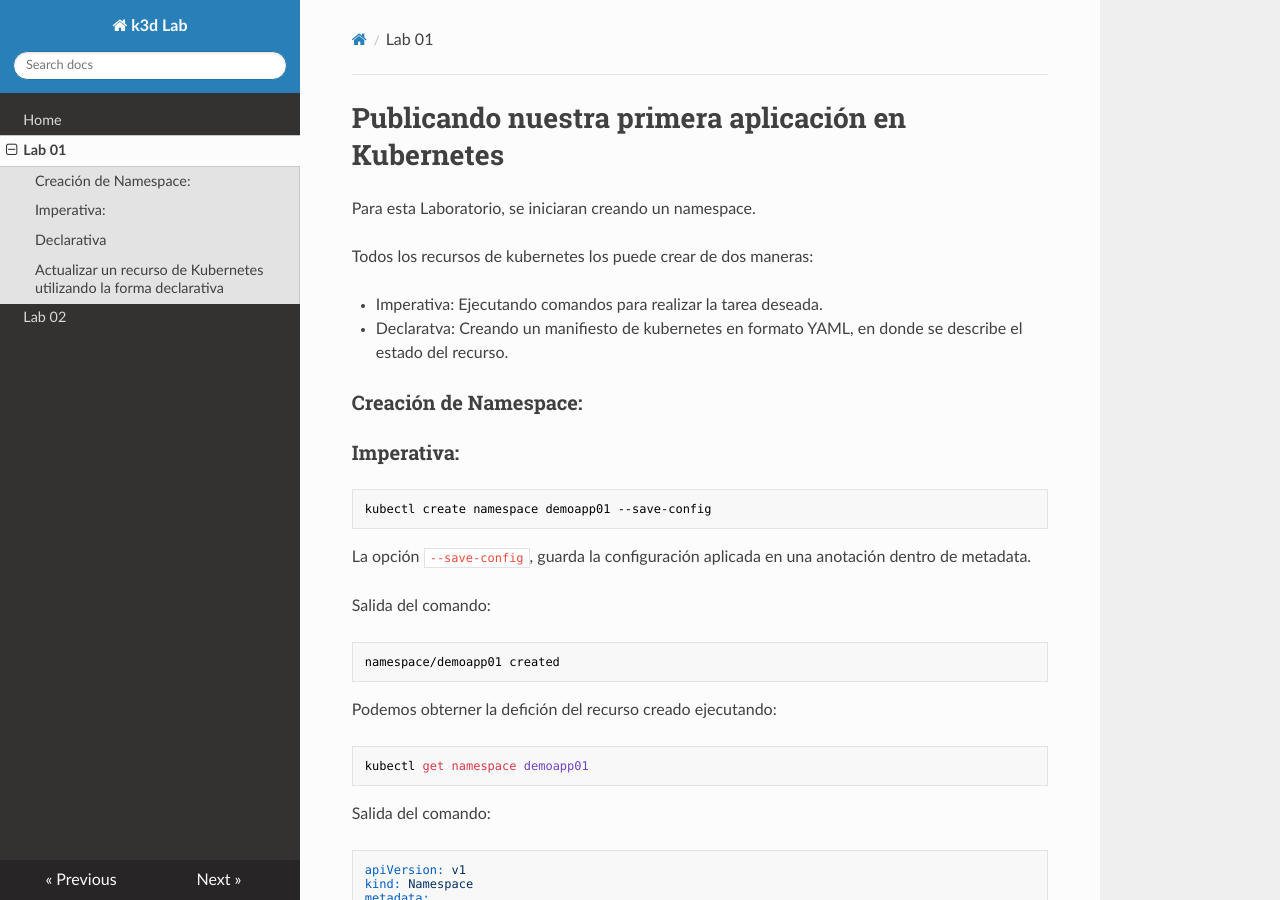
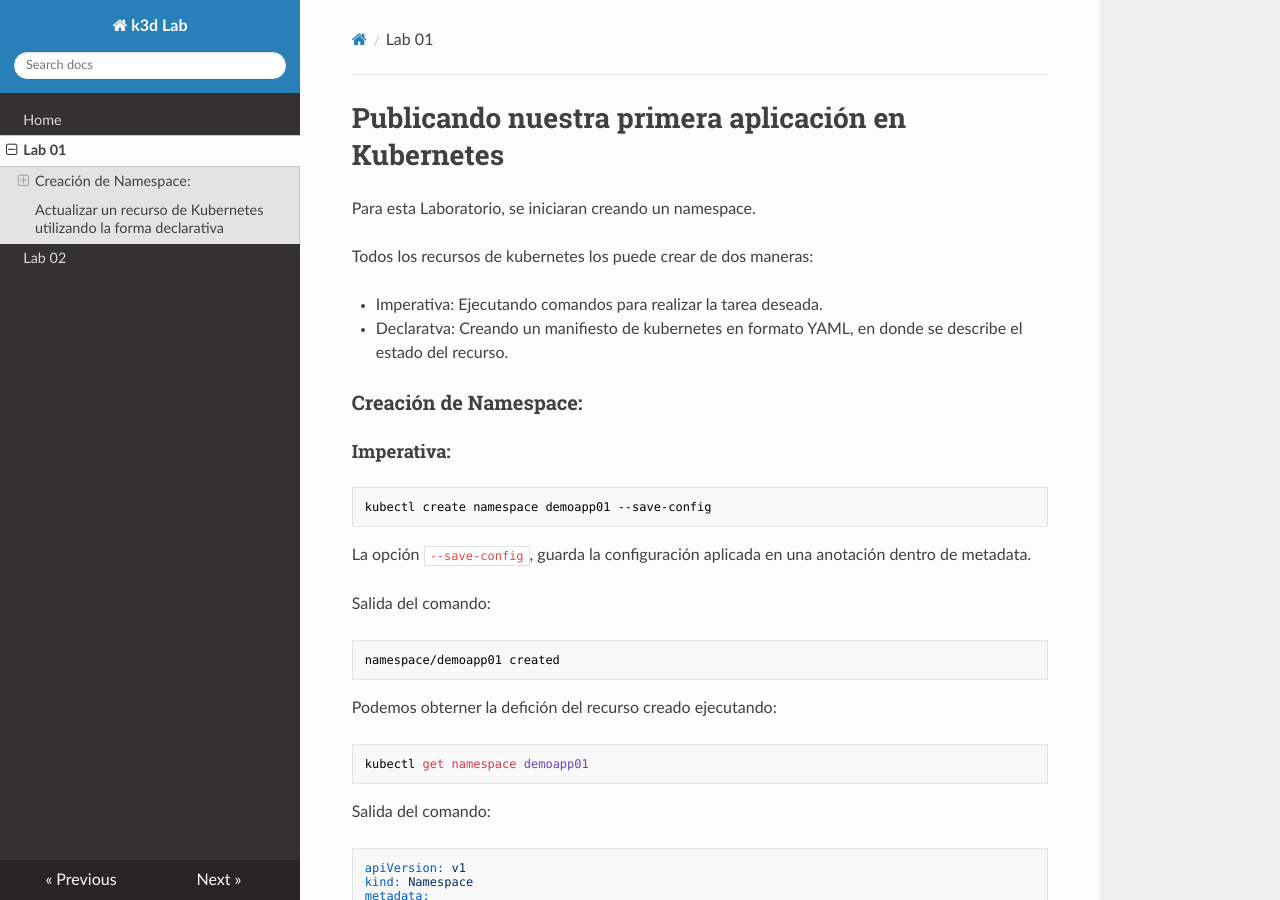
Before and after one commit to xandradx/k3d-lab, an MkDocs documentation site: the page built from docs/LAB01.md, in a window 1280 px wide and 900 px high. Built offline with MkDocs 1.6.1, drawn with Linux system fonts in a browser that asks for light colours; nearby versions of some CDN libraries.

Commit message:
Update LAB01.md

````diff
--- a/docs/LAB01.md
+++ b/docs/LAB01.md
@@ -9,7 +9,7 @@ Todos los recursos de kubernetes los puede crear de dos maneras:
 
 ### Creación de Namespace:
 
-### Imperativa:
+#### Imperativa:
 
 ```bash
 kubectl create namespace demoapp01 --save-config
@@ -52,7 +52,7 @@ status:
 
 
 
-### Declarativa
+#### Declarativa
 
 En el directorio k8s/ encontrará el archivo ![namespace.yaml](k8s/namespace.yaml)
 
````
